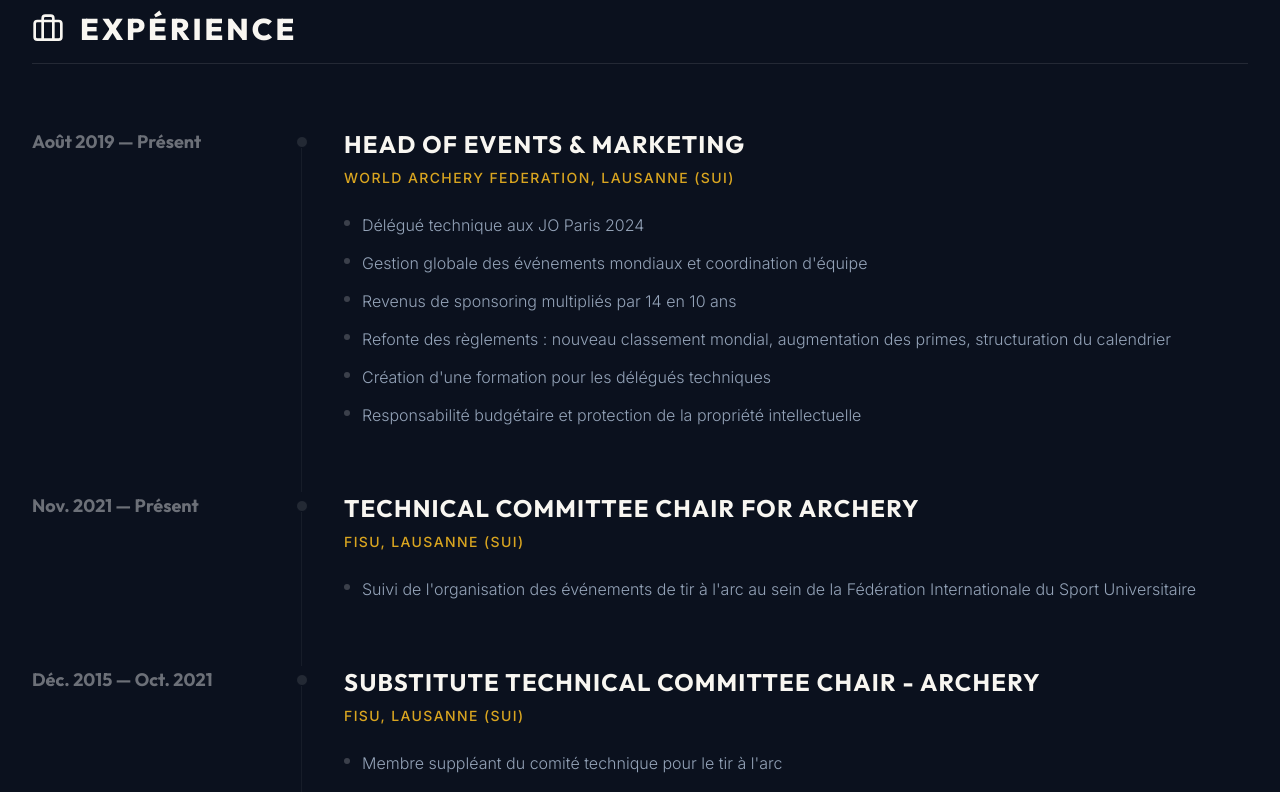
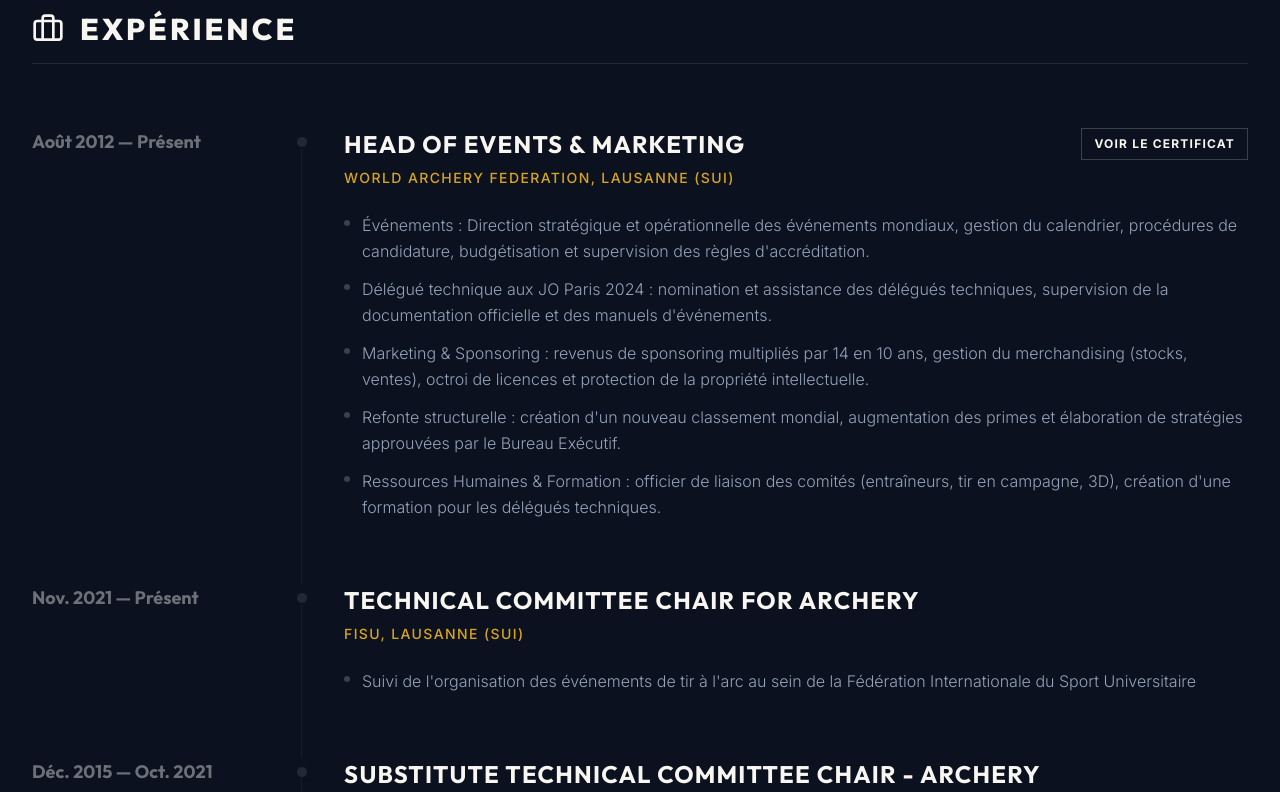
Before and after one commit to nc7hmwtkz4-dot/sg-335882f0-675b-4301-b1b4-dec62524d52d-1777717981, a Next.js app: page /parcours in a window 1280 px wide. Shown: the part 740-1532 px from the top of the page. Built offline with nearby package versions, Linux system fonts and the light colour scheme.

Commit message:
feat(cv): update values and refine experience details

```diff
--- a/src/pages/index.tsx
+++ b/src/pages/index.tsx
@@ -96,18 +96,18 @@ export default function Home() {
                 <div>
                   <h4 className="font-heading text-sm font-bold text-foreground uppercase tracking-widest mb-6">Valeurs</h4>
                   <ul className="space-y-3 text-sm text-muted-foreground">
-                    <li className="flex items-center gap-3"><span className="w-1.5 h-1.5 bg-accent rounded-full"></span> Précision</li>
+                    <li className="flex items-center gap-3"><span className="w-1.5 h-1.5 bg-accent rounded-full"></span> Précision & Fiabilité</li>
                     <li className="flex items-center gap-3"><span className="w-1.5 h-1.5 bg-accent rounded-full"></span> Loyauté & Honnêteté</li>
-                    <li className="flex items-center gap-3"><span className="w-1.5 h-1.5 bg-accent rounded-full"></span> Concentration</li>
-                    <li className="flex items-center gap-3"><span className="w-1.5 h-1.5 bg-accent rounded-full"></span> Rationalité</li>
+                    <li className="flex items-center gap-3"><span className="w-1.5 h-1.5 bg-accent rounded-full"></span> Concentration totale</li>
+                    <li className="flex items-center gap-3"><span className="w-1.5 h-1.5 bg-accent rounded-full"></span> Capacité d'adaptation</li>
                   </ul>
                 </div>
                 <div>
                   <h4 className="font-heading text-sm font-bold text-foreground uppercase tracking-widest mb-6">Forces</h4>
                   <ul className="space-y-3 text-sm text-muted-foreground">
-                    <li className="flex items-center gap-3"><span className="w-1.5 h-1.5 bg-white/30 rounded-full"></span> Prise de décision rapide</li>
-                    <li className="flex items-center gap-3"><span className="w-1.5 h-1.5 bg-white/30 rounded-full"></span> Analyse complexe</li>
-                    <li className="flex items-center gap-3"><span className="w-1.5 h-1.5 bg-white/30 rounded-full"></span> Gestion budgétaire</li>
+                    <li className="flex items-center gap-3"><span className="w-1.5 h-1.5 bg-white/30 rounded-full"></span> Grande autonomie décisionnelle</li>
+                    <li className="flex items-center gap-3"><span className="w-1.5 h-1.5 bg-white/30 rounded-full"></span> Analyse et dossiers solides</li>
+                    <li className="flex items-center gap-3"><span className="w-1.5 h-1.5 bg-white/30 rounded-full"></span> Organisation & Réactivité</li>
                     <li className="flex items-center gap-3"><span className="w-1.5 h-1.5 bg-white/30 rounded-full"></span> Trilingue (FR, EN, ES)</li>
                   </ul>
                 </div>
--- a/src/pages/parcours.tsx
+++ b/src/pages/parcours.tsx
@@ -7,17 +7,17 @@ import { Button } from "@/components/ui/button";
 export default function Parcours() {
   const experiences = [
     {
-      period: "Août 2019 — Présent",
+      period: "Août 2012 — Présent",
       role: "Head of Events & Marketing",
       company: "World Archery Federation, Lausanne (SUI)",
       highlights: [
-        "Délégué technique aux JO Paris 2024",
-        "Gestion globale des événements mondiaux et coordination d'équipe",
-        "Revenus de sponsoring multipliés par 14 en 10 ans",
-        "Refonte des règlements : nouveau classement mondial, augmentation des primes, structuration du calendrier",
-        "Création d'une formation pour les délégués techniques",
-        "Responsabilité budgétaire et protection de la propriété intellectuelle",
-      ]
+        "Événements : Direction stratégique et opérationnelle des événements mondiaux, gestion du calendrier, procédures de candidature, budgétisation et supervision des règles d'accréditation.",
+        "Délégué technique aux JO Paris 2024 : nomination et assistance des délégués techniques, supervision de la documentation officielle et des manuels d'événements.",
+        "Marketing & Sponsoring : revenus de sponsoring multipliés par 14 en 10 ans, gestion du merchandising (stocks, ventes), octroi de licences et protection de la propriété intellectuelle.",
+        "Refonte structurelle : création d'un nouveau classement mondial, augmentation des primes et élaboration de stratégies approuvées par le Bureau Exécutif.",
+        "Ressources Humaines & Formation : officier de liaison des comités (entraîneurs, tir en campagne, 3D), création d'une formation pour les délégués techniques.",
+      ],
+      certificate: "/Certificat_Travail_WA.pdf"
     },
     {
       period: "Nov. 2021 — Présent",
@@ -109,7 +109,14 @@ export default function Parcours() {
                   <div className="hidden md:block absolute left-[-3rem] top-2 w-3 h-3 bg-white/10 rounded-full group-hover:bg-foreground transition-colors border border-background"></div>
                   <div className="hidden md:block absolute left-[-2.7rem] top-5 bottom-[-4rem] w-[1px] bg-white/5 group-last:bg-transparent"></div>
 
-                  <h3 className="text-2xl font-heading font-bold uppercase tracking-wider mb-2">{exp.role}</h3>
+                  <div className="flex flex-col sm:flex-row sm:items-center justify-between gap-4 mb-2">
+                    <h3 className="text-2xl font-heading font-bold uppercase tracking-wider">{exp.role}</h3>
+                    {exp.certificate && (
+                      <Button variant="outline" size="sm" asChild className="border-white/20 text-foreground hover:bg-white/5 rounded-none text-xs uppercase tracking-widest font-bold shrink-0">
+                        <a href={exp.certificate} target="_blank" rel="noopener noreferrer">Voir le certificat</a>
+                      </Button>
+                    )}
+                  </div>
                   <p className="text-accent font-medium uppercase tracking-widest text-sm mb-6">{exp.company}</p>
 
                   <ul className="space-y-3">
@@ -211,10 +218,10 @@ export default function Parcours() {
               <ShieldCheck className="w-10 h-10 text-white/50 mb-8" strokeWidth={1} />
               <h3 className="text-2xl font-heading font-bold uppercase tracking-widest mb-8">Compétences</h3>
               <ul className="space-y-4 text-sm text-muted-foreground font-light">
-                <li className="border-b border-white/5 pb-4">Analyse de situations complexes</li>
-                <li className="border-b border-white/5 pb-4">Prise de décision rapide et stratégique</li>
-                <li className="border-b border-white/5 pb-4">Gestion et optimisation budgétaire</li>
-                <li className="border-b border-white/5 pb-4">Négociation de sponsoring & partenariats</li>
+                <li className="border-b border-white/5 pb-4">Constitution de dossiers solides et hiérarchisation</li>
+                <li className="border-b border-white/5 pb-4">Analyse pertinente et prise de décision rapide</li>
+                <li className="border-b border-white/5 pb-4">Grande autonomie et sens de l'organisation</li>
+                <li className="border-b border-white/5 pb-4">Négociation de contrats de marketing & sponsoring</li>
                 <li className="pb-2">Direction de projets internationaux (Asana, Suite Office, Keynote)</li>
               </ul>
             </div>
```
Also changed, not shown: 2 other files (tests, documents, lock files or other folders).
